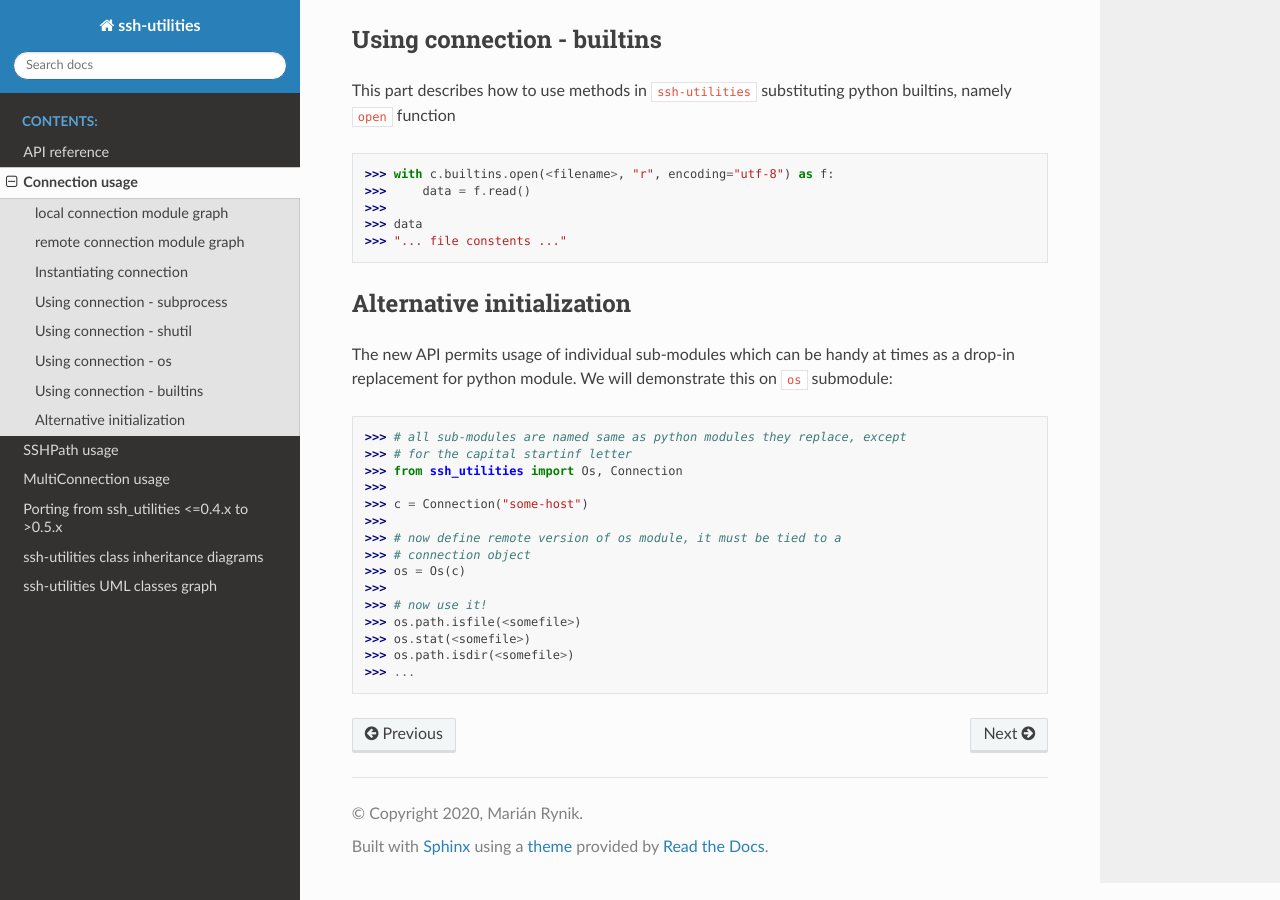
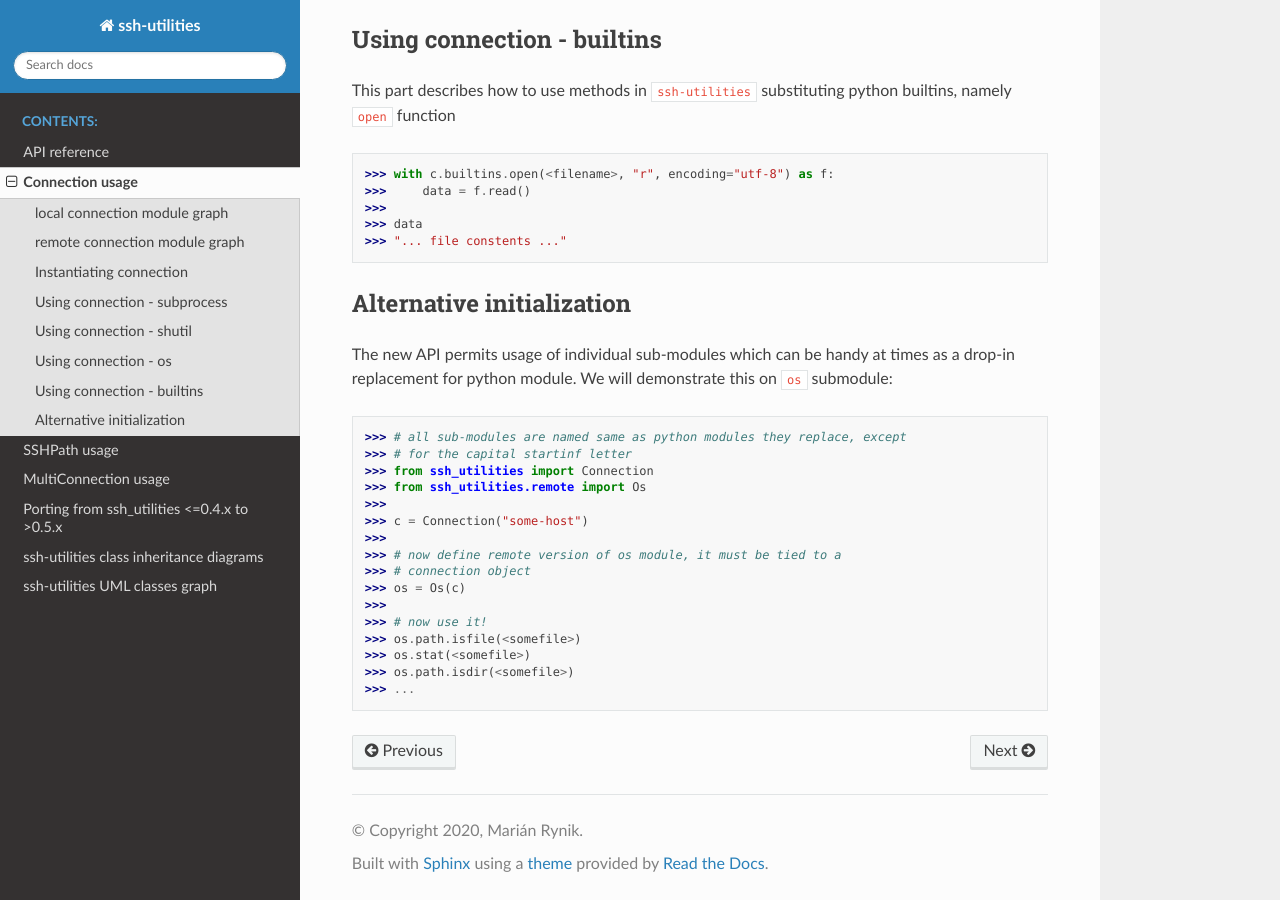
Before and after one commit to marian-code/ssh-utilities, a Sphinx documentation site: the page built from docs/source/usage_conn.rst, in a window 1280 px wide and 900 px high, scrolled down 4349 px. Built offline with Sphinx 7.4.7 and the Read the Docs theme 2.0.0, drawn with Linux system fonts in a browser that asks for light colours.

Commit message:
fix docs

```diff
--- a/README.rst
+++ b/README.rst
@@ -202,7 +202,9 @@ module replacement classes, utility functions and constants:
 
     from ssh_utilities import SSHConnection, Connection, LocalConnection, MultiConnection
     from ssh_utilities import SSHPath
-    from ssh_utilities import Builtins, Os, Pathlib, Shutil, Subprocess
+    from ssh_utilities.remote import Builtins, Os, Pathlib, Shutil, Subprocess
+    # or
+    from ssh_utilities.local import Builtins, Os, Pathlib, Shutil, Subprocess
     from ssh_utilities import config_parser
     from ssh_utilities import PIPE, STDOUT, DEVNULL, GET, PUT
 
--- a/docs/source/usage_conn.rst
+++ b/docs/source/usage_conn.rst
@@ -247,7 +247,8 @@ submodule:
 
     >>> # all sub-modules are named same as python modules they replace, except
     >>> # for the capital startinf letter
-    >>> from ssh_utilities import Os, Connection
+    >>> from ssh_utilities import Connection
+    >>> from ssh_utilities.remote import Os
     >>>
     >>> c = Connection("some-host")
     >>>
--- a/docs/source/usage_path.rst
+++ b/docs/source/usage_path.rst
@@ -26,7 +26,7 @@ connection
 
 .. code-block:: python
 
-    >>> from ssh_utilities import Connection
+    >>> from ssh_utilities import Connection, SSHPath
     >>> conn = Connection(<server_name>)
     >>> sshpath = SSHPath(conn, <some_path>)
 
--- a/ssh_utilities/version.py
+++ b/ssh_utilities/version.py
@@ -1 +1 @@
-__version__ = "0.15.1"
+__version__ = "0.15.2"
```
